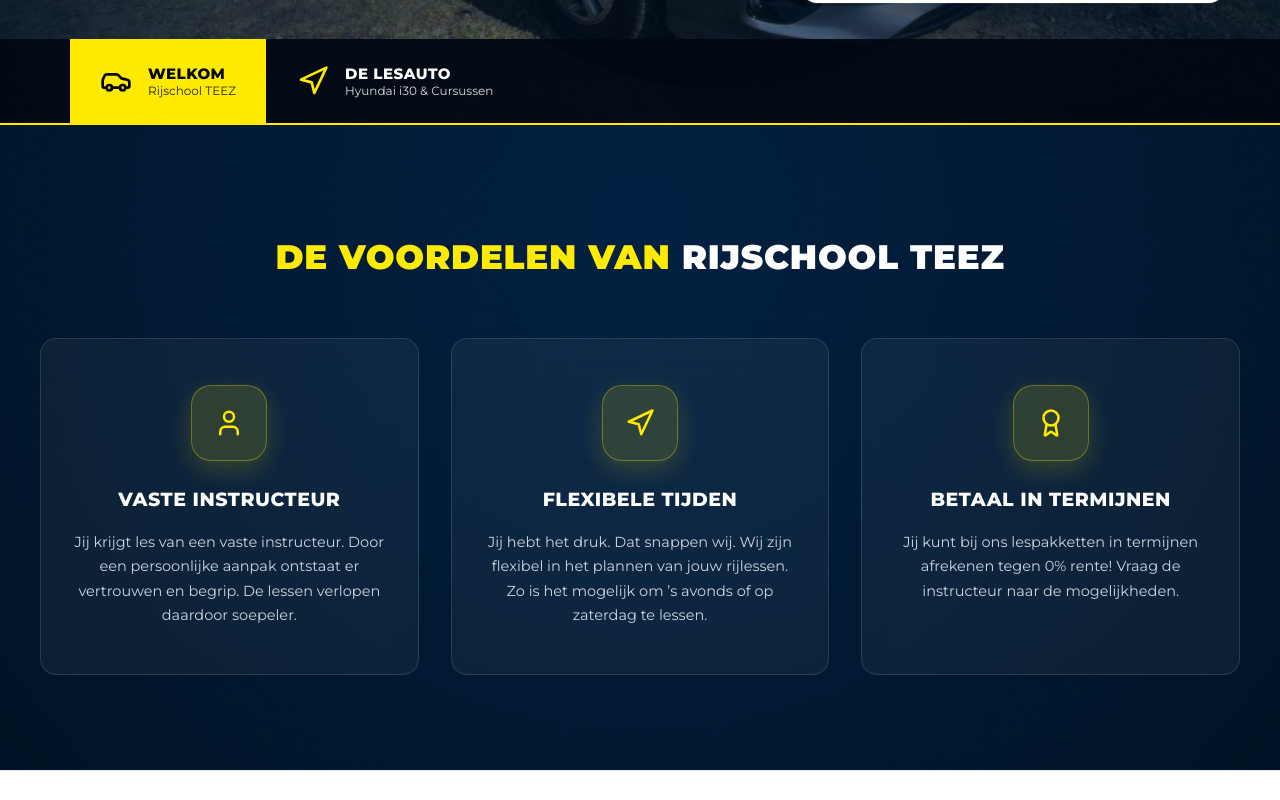
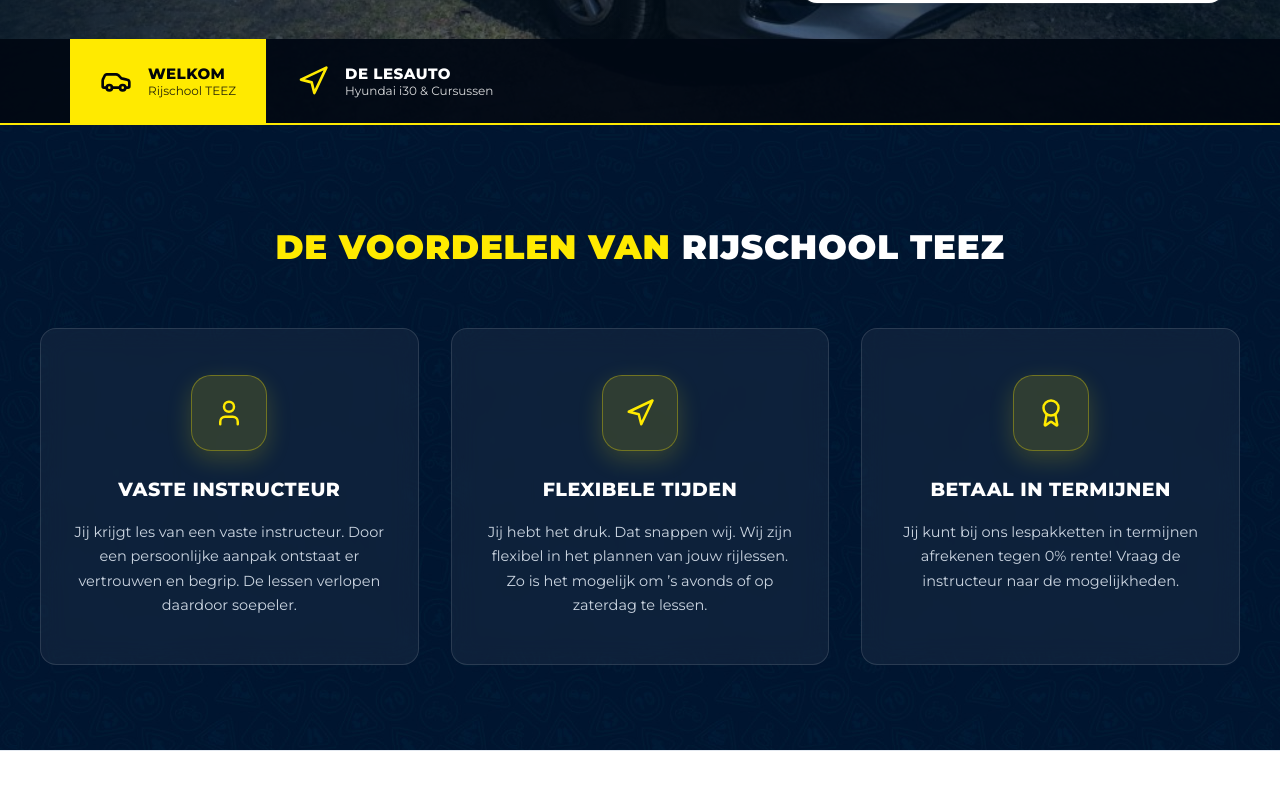
Before and after one commit to AntonCapusta25/teez, a React (Vite) app: page / in a window 1280 px wide. Shown: the part 860-1660 px from the top of the page. Built offline with nearby package versions, Linux system fonts and the light colour scheme; no server answers.

Commit message:
fix(best): restore authentic pattern-blue.jpg background without gradient tint

```diff
--- a/src/index.css
+++ b/src/index.css
@@ -592,9 +592,9 @@ button {
    ========================================================================== */
 .best {
   display: block;
-  padding: 105px 0 95px;
+  padding: 95px 0 85px;
   color: #ffffff;
-  background: radial-gradient(circle at 50% 15%, rgba(2, 35, 70, 0.8) 0%, rgba(0, 19, 37, 0.98) 100%), url('/images/pattern-blue.jpg') repeat;
+  background: #001a33 url('/images/pattern-blue.jpg') 0 0;
   position: relative;
 }
 
```
